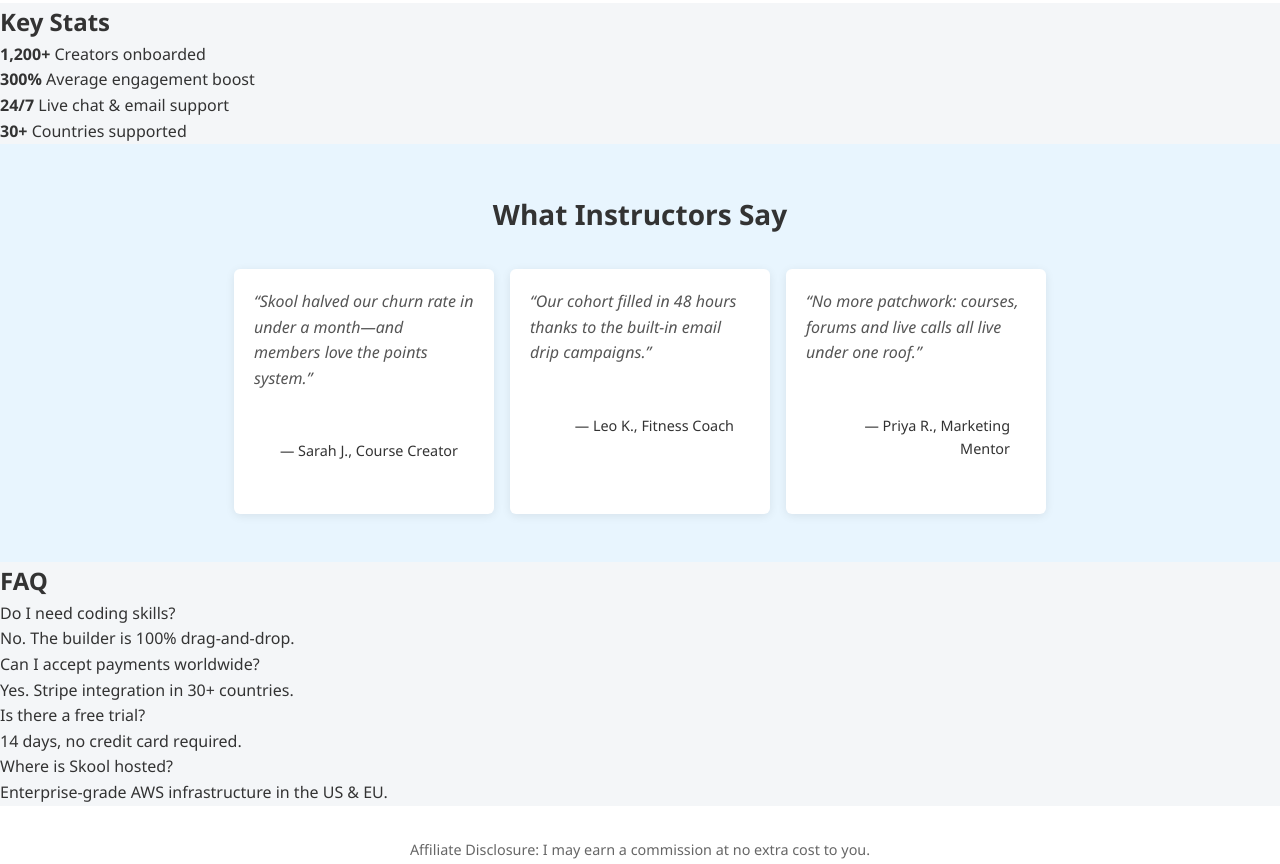
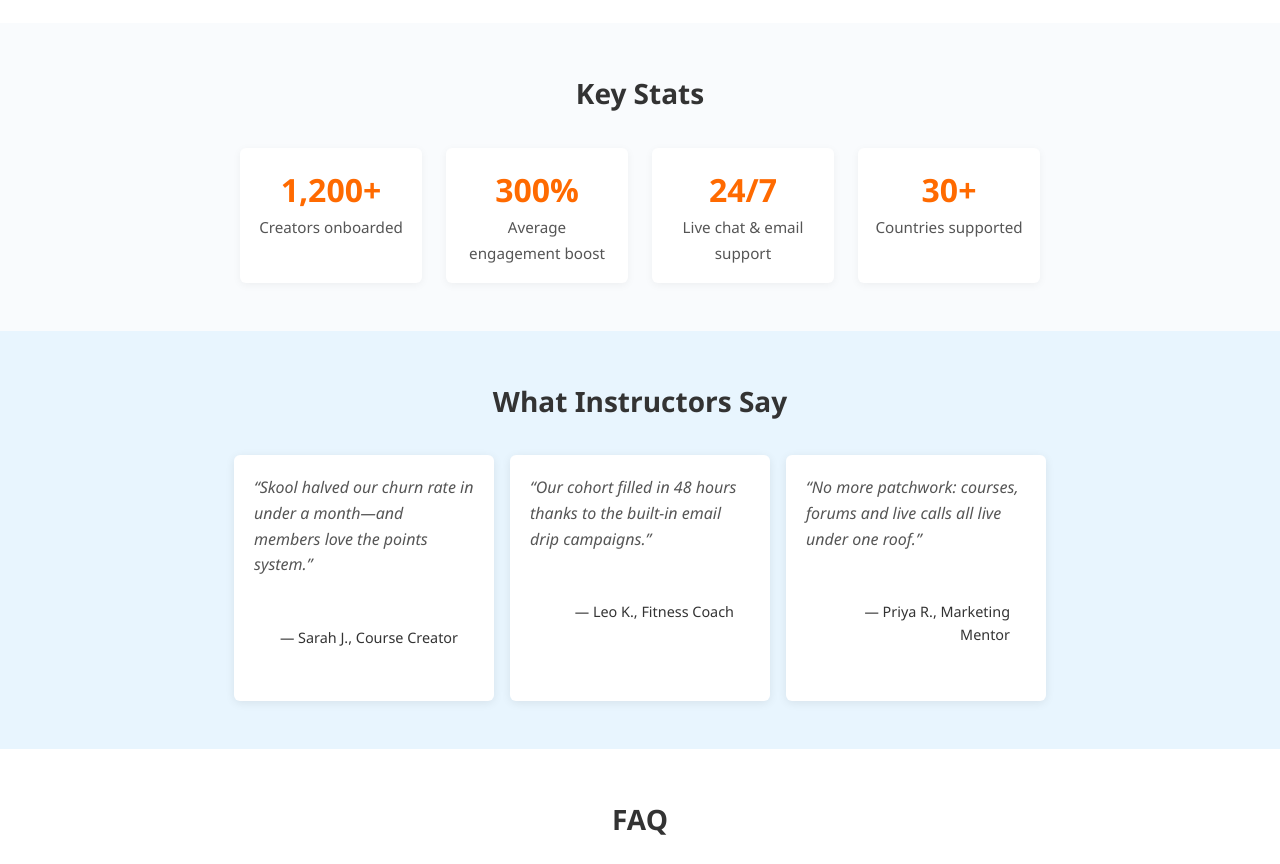
Before and after one commit to Aerodynamic83/aerodynamic83.github.io, a plain HTML site: page index.html in a window 1280 px wide. Shown: the part 932-1796 px from the top of the page. Drawn offline with Linux system fonts and the light colour scheme.

Commit message:
Update style.css

```diff
--- a/style.css
+++ b/style.css
@@ -15,7 +15,7 @@
 .hero .overlay {
   position: absolute;
   inset: 0;
-  background: rgba(0, 0, 0, 0.5);
+  background: rgba(0,0,0,0.5);
 }
 .hero-content {
   position: relative;
@@ -54,14 +54,34 @@
   text-align: center;
 }
 .item img {
-  width: 100px;
-  height: 100px;
+  width: 120px;
+  height: 120px;
   object-fit: cover;
   margin: 0 auto 0.75rem;
   border-radius: 50%;
 }
 .item h3 { margin-bottom: 0.5rem; font-size: 1.1rem; color: #333; }
 .item p { font-size: 0.95rem; color: #555; }
+
+/* Stats */
+.stats { padding: 3rem 1rem; background: #f9fbfd; }
+.stats h2 { text-align: center; margin-bottom: 2rem; font-size: 1.75rem; }
+.stats-grid {
+  display: grid;
+  grid-template-columns: repeat(auto-fit, minmax(180px, 1fr));
+  gap: 1.5rem;
+  max-width: 800px;
+  margin: 0 auto;
+}
+.stat-item {
+  background: #fff;
+  border-radius: 6px;
+  padding: 1rem;
+  text-align: center;
+  box-shadow: 0 2px 8px rgba(0,0,0,0.05);
+}
+.stat-item strong { display: block; font-size: 2rem; color: #ff6a00; }
+.stat-item span { font-size: 0.95rem; color: #555; }
 
 /* Testimonials */
 .testimonials { padding: 3rem 1rem; background: #e8f5fe; }
@@ -84,6 +104,13 @@
 .card p { font-style: italic; color: #555; margin-bottom: 1rem; }
 .card footer { text-align: right; font-size: 0.9rem; color: #333; }
 
+/* FAQ */
+.faq { padding: 3rem 1rem; background: #fff; }
+.faq h2 { text-align: center; margin-bottom: 2rem; font-size: 1.75rem; }
+.faq dl { max-width: 600px; margin: 0 auto; }
+.faq dt { font-weight: bold; margin-top: 1rem; }
+.faq dd { margin-left: 1rem; margin-bottom: 0.75rem; color: #555; }
+
 /* Footer */
 footer {
   text-align: center;
@@ -92,4 +119,4 @@
   font-size: 0.9rem;
   color: #666;
 }
-.disclosure { margin-bottom: 1rem; }
+footer .disclosure { margin-bottom: 1rem; }
```
